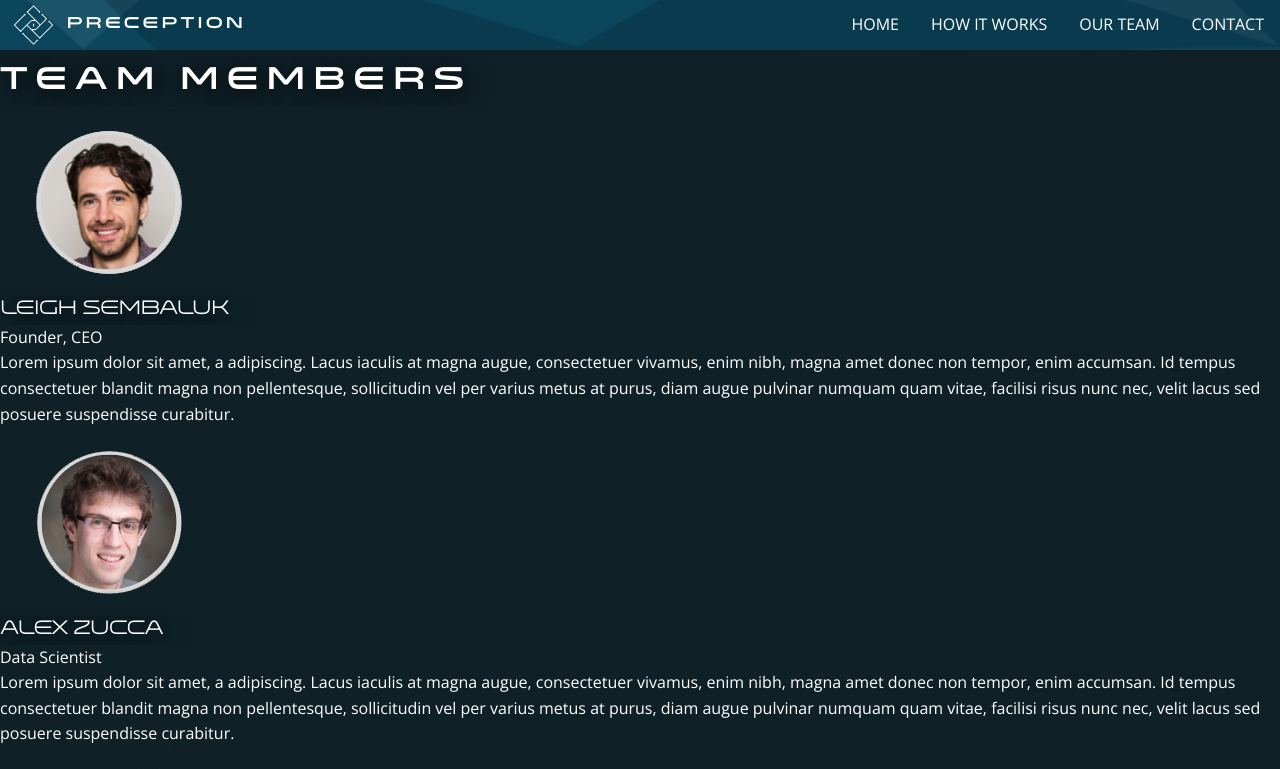
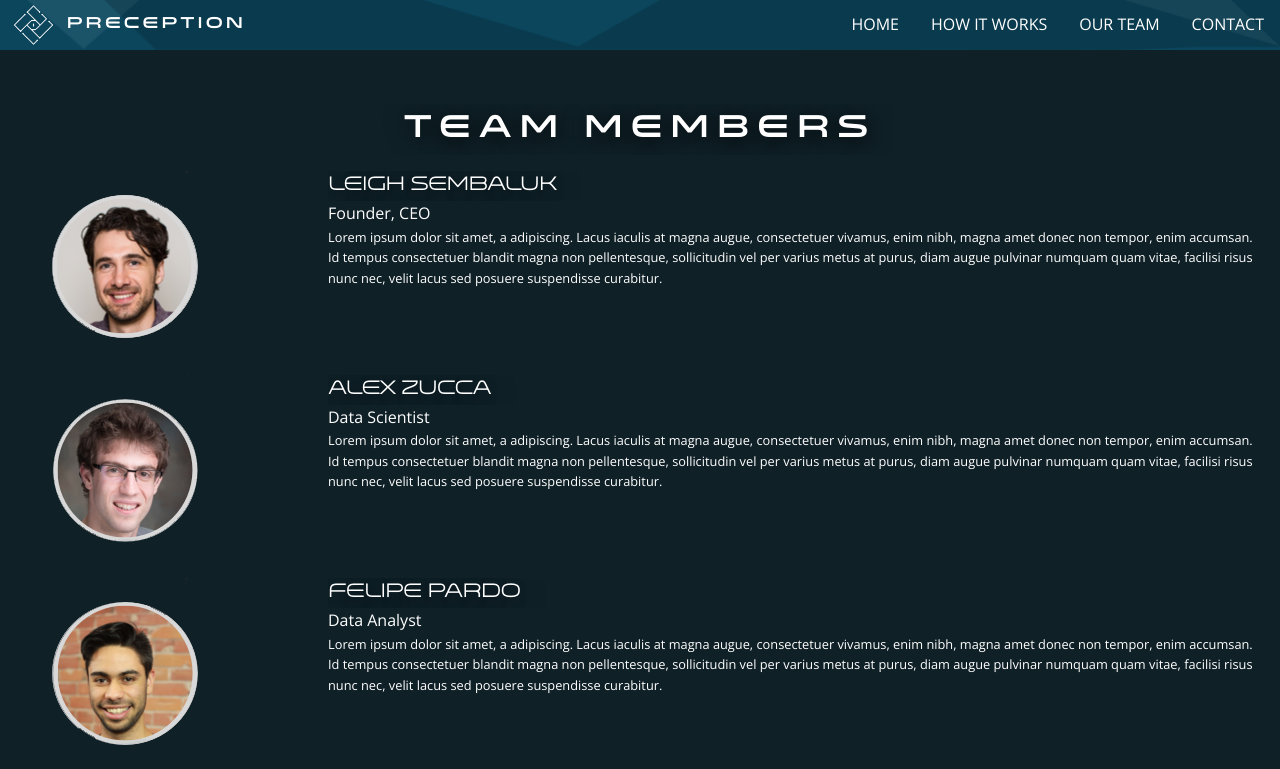
Before and after one commit to karyma-dev/preception, a React (Create React App) app: page /teampage in a window 1280 px wide. Shown: the top 769 px of the page. Built offline with nearby package versions, Linux system fonts and the light colour scheme.

Commit message:
finished up team member page

```diff
--- a/src/components/Team/Member.jsx
+++ b/src/components/Team/Member.jsx
@@ -1,10 +1,14 @@
 import React from 'react'
 
 export const Member = ({ name, desc, image, position }) => (
-  <div>
-    <img src={image} alt={name} />
-    <h3>{name}</h3>
-    <p>{position}</p>
-    <p>{desc}</p>
+  <div className="Members">
+    <div className="Members-image">
+      <img src={image} alt={name} />
+    </div>
+    <div className="Members-content">
+      <h3>{name}</h3>
+      <p>{position}</p>
+      <p className="Members-content-description">{desc}</p>
+    </div>
   </div>
 )
--- a/src/components/Team/index.js
+++ b/src/components/Team/index.js
@@ -16,7 +16,7 @@ export default class TeamPage extends React.Component {
 
     return(
       <React.Fragment>
-        <h1>Team Members</h1>
+        <h1 className='ourteam-header'>Team Members</h1>
         {members}
       </React.Fragment>
     )
--- a/src/styles/css/main.css
+++ b/src/styles/css/main.css
@@ -574,6 +574,41 @@ h5 {
   }
 }
 
+.ourteam-header {
+  text-align: center;
+  margin-top: 3rem;
+}
+
+.Members {
+  display: flex;
+  flex-wrap: wrap;
+  justify-content: center;
+  align-content: center;
+  margin: 1rem;
+}
+.Members-image {
+  flex: 1 0 25%;
+}
+@media only screen and (max-width: 786px) {
+  .Members-image {
+    flex: 1 1 100%;
+  }
+}
+.Members-content {
+  flex: 1 0 75%;
+}
+.Members-content-description {
+  font-size: 0.8rem;
+}
+@media only screen and (max-width: 786px) {
+  .Members-content {
+    text-align: center;
+  }
+  .Members-content-description {
+    text-align: left;
+  }
+}
+
 .process-image {
   max-width: 100%;
   max-height: 100%;
--- a/src/styles/sass/main.scss
+++ b/src/styles/sass/main.scss
@@ -17,8 +17,7 @@
 @import 'pages/home/testimonial';
 @import 'pages/home/what-we-do';
 
-
-
+@import 'pages/ourteam';
 @import 'pages/process';
 @import 'pages/pod';
 @import 'pages/data-metric';
--- /dev/null
+++ b/src/styles/sass/pages/_ourteam.scss
@@ -0,0 +1,30 @@
+.ourteam-header{
+  text-align: center;
+  margin-top: 3rem;
+}
+
+.Members{
+  display: flex;
+  flex-wrap: wrap;
+  justify-content: center;
+  align-content: center;
+  margin: 1rem;
+  &-image{
+    flex: 1 0 25%;
+    @media only screen and (max-width: 786px) {
+      flex: 1 1 100%;
+    }
+  }
+  &-content{
+    flex: 1 0 75%;
+    &-description{
+      font-size: 0.8rem;
+    }
+    @media only screen and (max-width: 786px) {
+      text-align: center;
+      &-description{
+        text-align: left;
+      }
+    }
+  }
+}
```
Also changed, not shown: 1 other file (tests, documents, lock files or other folders).
